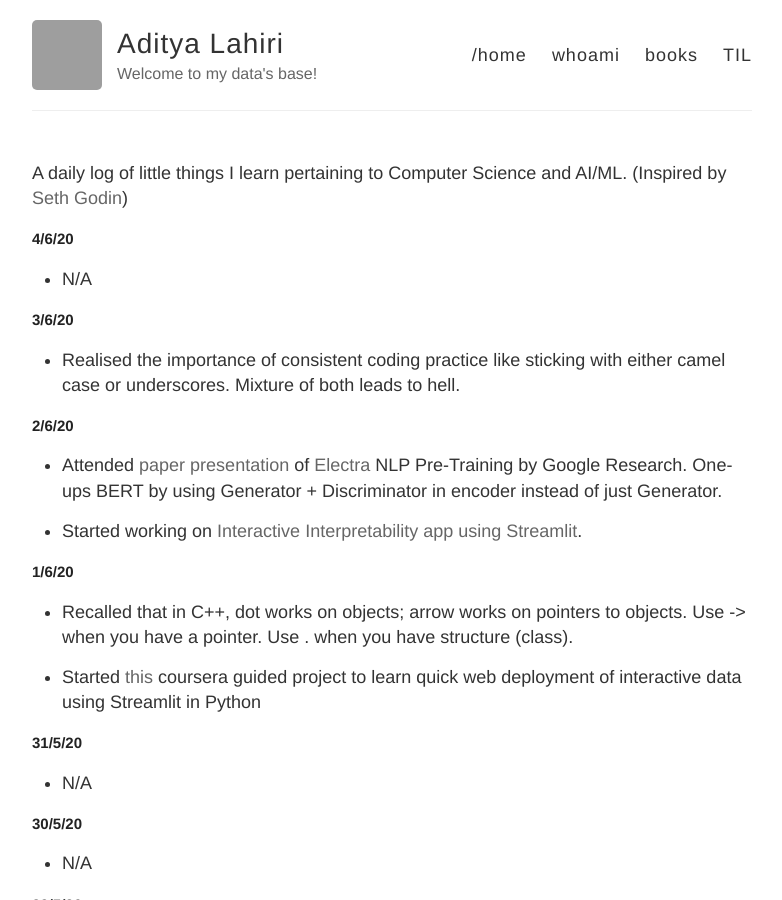
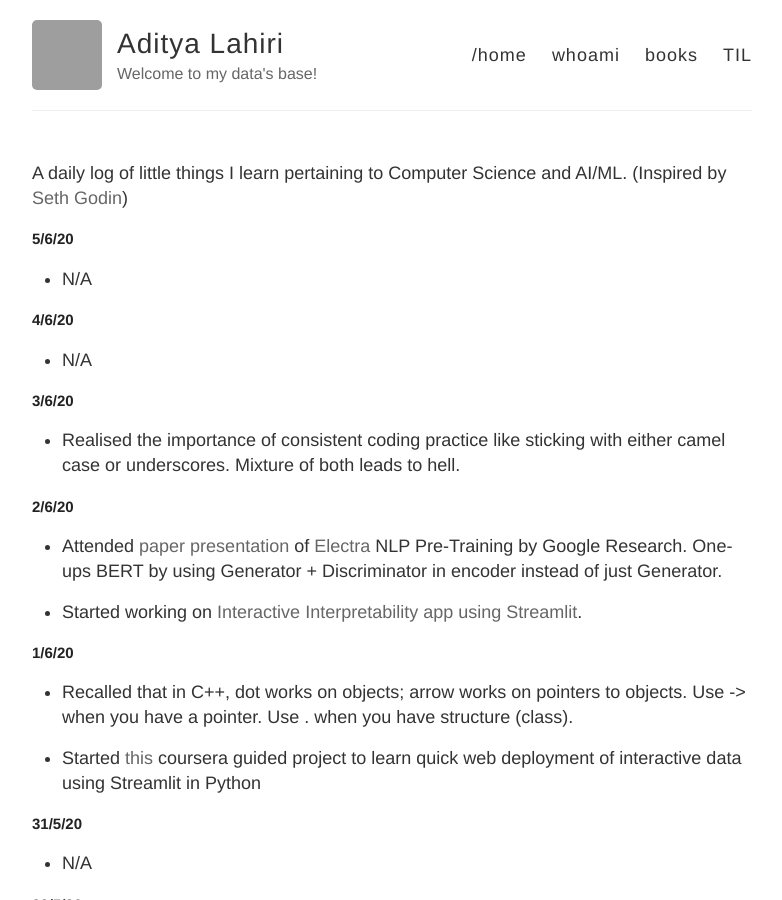
Before and after one commit to adityalahiri/adityalahiri.github.io, a Jekyll site: the page built from TIL.md, in a window 1280 px wide and 900 px high. Shown: the whole window, without its empty margins (248-1030 px from the left). Built offline with Jekyll 4.4.1, drawn with Linux system fonts in a browser that asks for light colours; our own code applies the rules of GitHub Pages for plain Markdown files; grey boxes are pictures that could not be loaded.

Commit message:
Update for 5/6

```diff
--- a/TIL.md
+++ b/TIL.md
@@ -1,5 +1,9 @@
 A daily log of little things I learn pertaining to Computer Science and AI/ML.
 (Inspired by [Seth Godin](https://seths.blog/))
+
+## 5/6/20
+
+* N/A
 
 ## 4/6/20
 
```
